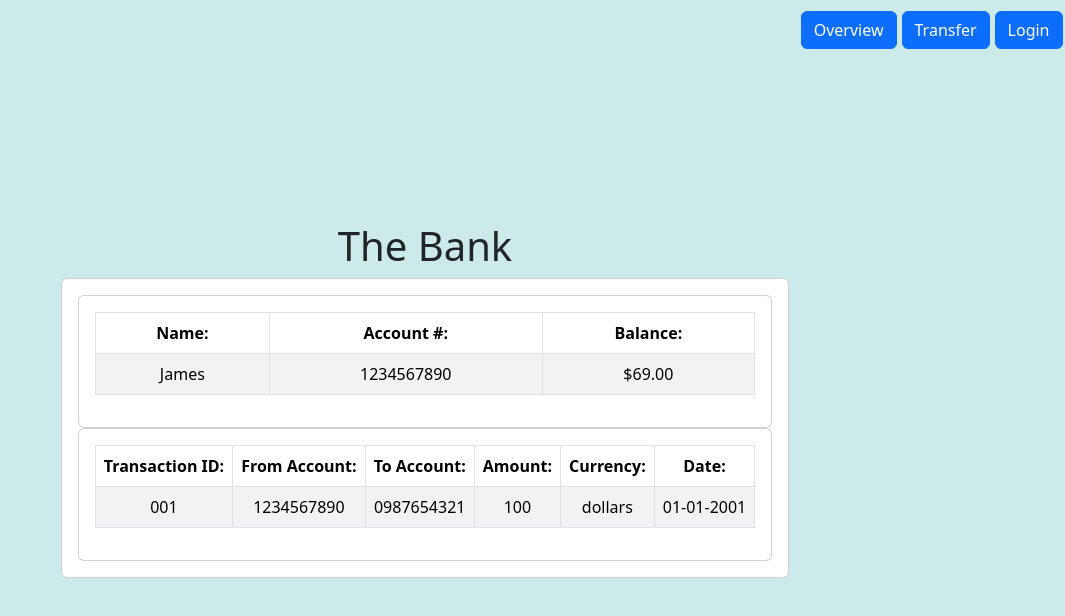
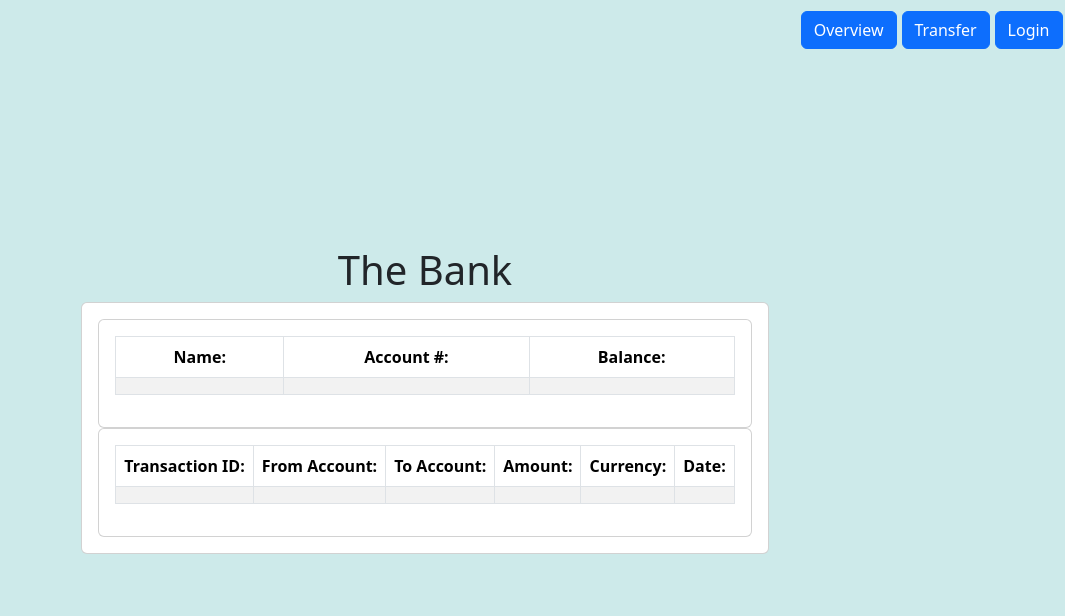
Before and after one commit to Grebllah/social_media, a React (Vite) app in the folder frontend/: page / in a window 1280 px wide. Both pictures are taken after a click on the button "Overview". Shown: the top 616 px of the page, without its empty margins (215-1280 px from the left). Built offline with nearby package versions, Linux system fonts and the light colour scheme.

Commit message:
clean up state tracking

```diff
--- a/frontend/components/authentication/Authentication.jsx
+++ b/frontend/components/authentication/Authentication.jsx
@@ -12,6 +12,7 @@ function Authentication(props) {
                     authRoute={authRoute}
                     setAuthRoute={setAuthRoute}
                     onLoginFormTextChange={props.onLoginFormTextChange}
+                    loginDetails={props.loginDetails}
                 />
             : authRoute === "register"
             ?
@@ -19,6 +20,7 @@ function Authentication(props) {
                     authRoute={authRoute}
                     setAuthRoute={setAuthRoute}
                     onRegFormTextChange={props.onRegFormTextChange}
+                    regDetails={props.regDetails}
                 />
             :
             <></>
@@ -47,7 +49,12 @@ function Login(props) {
                         ></Form.Control>
                         <Button variant='secondary' id='showButton'>Show Password</Button>
                     </Form.Group>
-                    <Button>Login</Button>
+                    <Button
+                    onClick={
+                        ()=>{
+                            console.log(props.loginDetails)
+                        }
+                    }>Login</Button>
                     <Button
                     onClick={()=>{props.setAuthRoute('register')}}>Register New Account</Button>
                 </Card.Body>
@@ -89,7 +96,12 @@ function Register(props) {
                             props.setAuthRoute('login')
                         }
                     }>Cancel</Button>
-                    <Button>Create Account</Button>
+                    <Button
+                    onClick={
+                        ()=>{
+                            console.log(props.regDetails)
+                        }
+                    }>Create Account</Button>
                 </Card.Body>
             </Card>
         </>
--- a/frontend/components/main/Overview.jsx
+++ b/frontend/components/main/Overview.jsx
@@ -33,15 +33,9 @@ function AccountInformation() {
                     </thead>
                     <tbody>
                         <tr>
-                            <td>
-                                James
-                            </td>
-                            <td>
-                                1234567890
-                            </td>
-                            <td>
-                                $69.00
-                            </td>
+                            <td></td>
+                            <td></td>
+                            <td></td>
                         </tr>
                     </tbody>
                 </ Table>
@@ -68,12 +62,12 @@ function TransactionTable() {
                         </thead>
                         <tbody>
                             <tr>
-                                <td>001</td>
-                                <td>1234567890</td>
-                                <td>0987654321</td>
-                                <td>100</td>
-                                <td>dollars</td>
-                                <td>01-01-2001</td>
+                                <td></td>
+                                <td></td>
+                                <td></td>
+                                <td></td>
+                                <td></td>
+                                <td></td>
                             </tr>
                         </tbody>
                     </Table>
--- a/frontend/components/main/TransferPage.jsx
+++ b/frontend/components/main/TransferPage.jsx
@@ -12,7 +12,8 @@ function TransferPage(props) {
                     />
                     <Button
                     onClick={()=>{
-                        props.sendTransaction(props.txDetails)
+                        console.log(props.loginDetails.username, props.txDetails)
+                        // props.sendTransaction(props.txDetails)
                     }}
                     >Transfer Now
                     </Button>
--- a/frontend/src/App.jsx
+++ b/frontend/src/App.jsx
@@ -20,7 +20,6 @@ function App() {
   })
 
   const [loginDetails, setLoginDetails] = useState({
-    email: '',
     username: '',
     password: ''
   })
@@ -85,12 +84,15 @@ function App() {
           sendTransaction={sendTransaction}
           onTxFormTextChange={onTxFormTextChange}
           txDetails={txDetails}
+          loginDetails={loginDetails}
         />
       : route === 'authentication'
       ?
         <Authentication
         loginDetails={loginDetails}
+        regDetails={regDetails}
         setLoginDetails={setLoginDetails}
+        setRegDetails={setRegDetails}
         onLoginFormTextChange={onLoginFormTextChange}
         onRegFormTextChange={onRegFormTextChange}
         />
```
